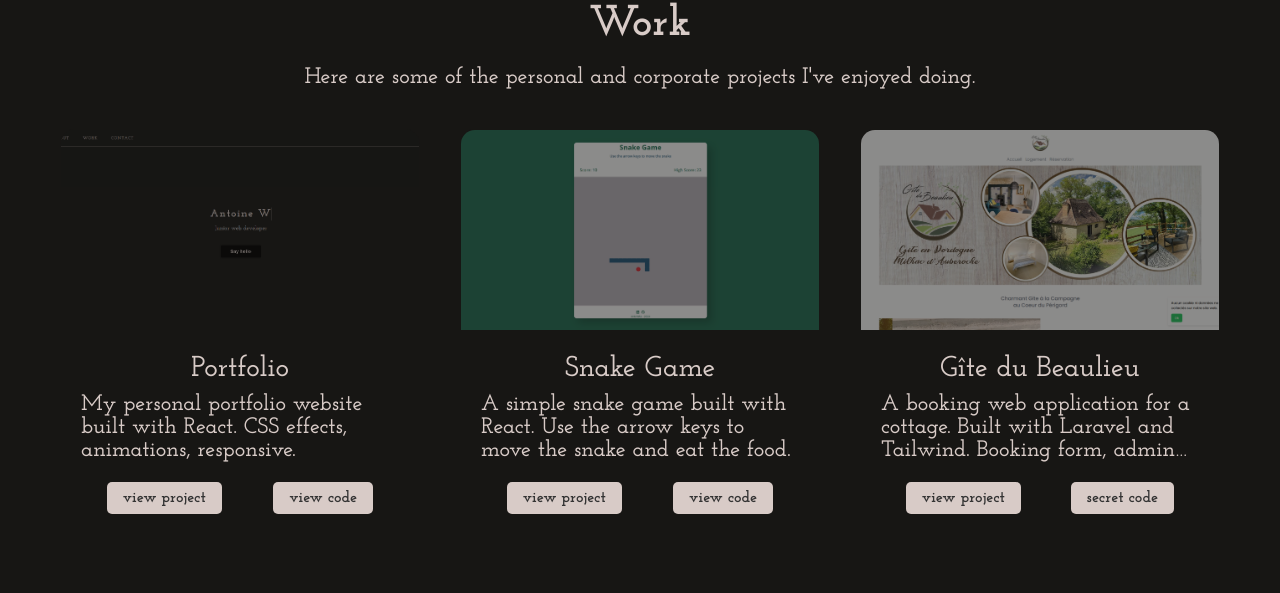
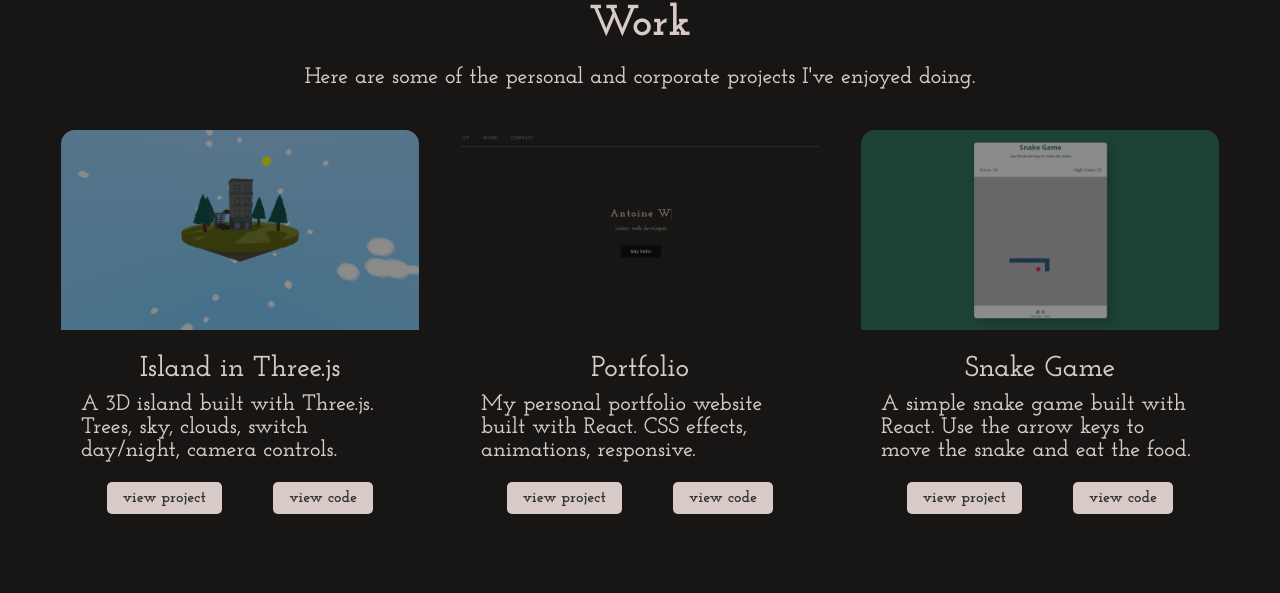
Before and after one commit to AntoineWtz/portfolio, a React (Create React App) app: page / in a window 1280 px wide. Shown: the part 1338-1931 px from the top of the page. Built offline with nearby package versions, Linux system fonts and the light colour scheme.

Commit message:
edit projects

```diff
--- a/src/components/Projects.js
+++ b/src/components/Projects.js
@@ -2,6 +2,7 @@ import React from 'react';
 import { useState } from 'react';
 import ProjectCard from './ProjectCard';
 
+import island from '../img/img-project/island.png';
 import snake from '../img/img-project/snake-game.png';
 import portfolio from '../img/img-project/portfolio.png';
 import beaulieu from '../img/img-project/gite-beaulieu.png';
@@ -17,6 +18,14 @@ const Projects = () => {
   const [projectsToShow, setProjectsToShow] = useState(initialProjectsToShow);
 
   const projects = [
+    {
+      id: 0,
+      title: 'Island in Three.js',
+      description: 'A 3D island built with Three.js. Trees, sky, clouds, switch day/night, camera controls.',
+      imageUrl: island,
+      projectLink: 'https://antoinewtz.github.io/portfolio-threejs/',
+      codeLink: 'https://github.com/AntoineWtz/portfolio-threejs'
+    },
     {
       id: 1,
       title: 'Portfolio',
```
Also changed, not shown: src/img/img-project/island.png (added).
